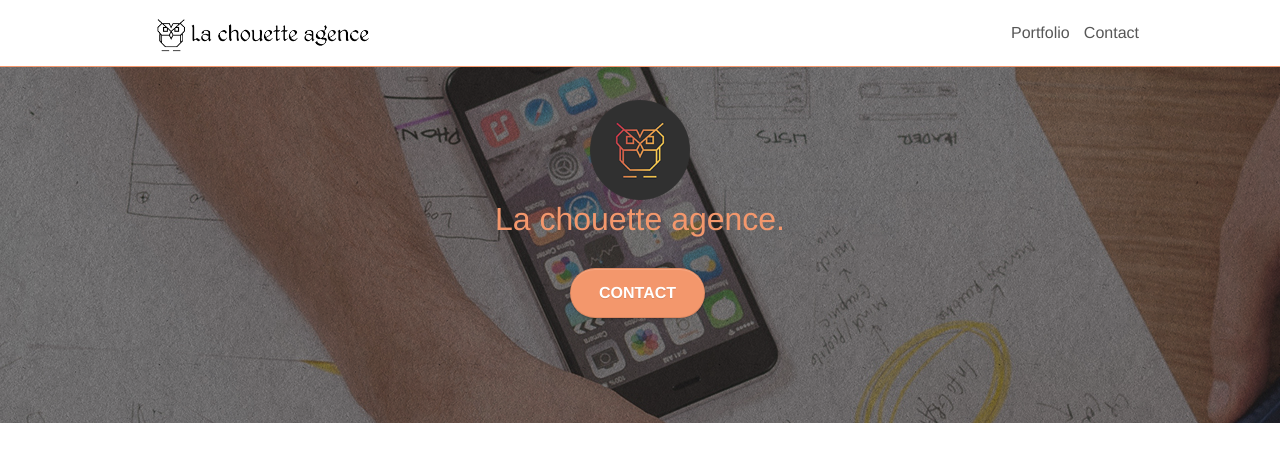
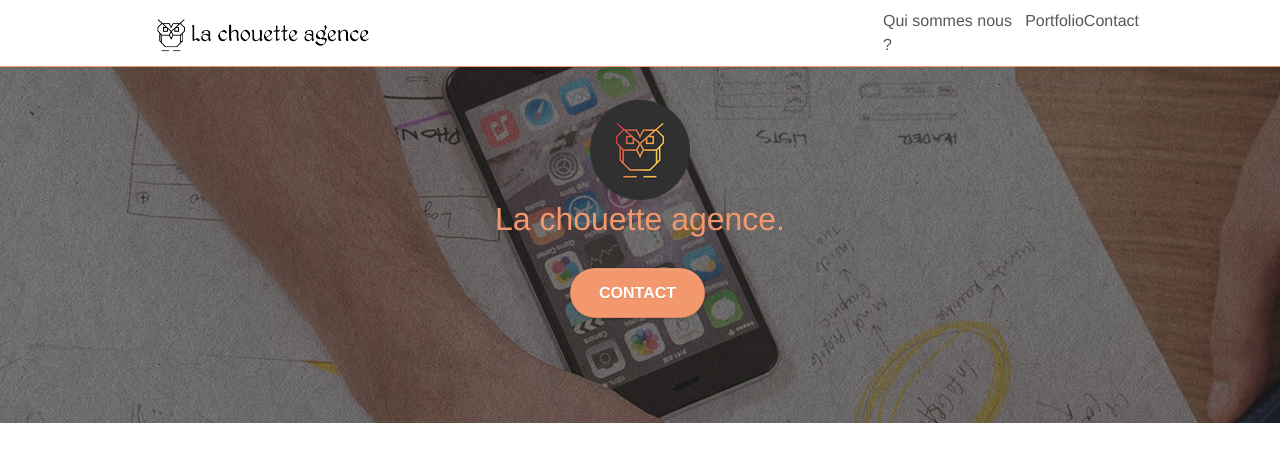
Before and after one commit to LabedJean/OC-Projet-4-rework, a plain HTML site: page index.html in a window 1280 px wide. Shown: the top 470 px of the page. Drawn offline with nearby package versions, Linux system fonts and the light colour scheme.

Commit message:
add: 'qui sommes nous ? '

```diff
--- a/index.html
+++ b/index.html
@@ -31,6 +31,7 @@
 				<a class="navbar-brand" href="index.html"><img src="img/la-chouette-agence.png" alt="bannière la chouette agence webdesign lyon " height="40" /></a>
 			</div>
 			<div class="link-container">
+					<a href="#whoarewe">Qui sommes nous ?</a>
 					<a href="#portfolio">Portfolio</a>
 				<a href="#contact">Contact</a>
 			</div>
@@ -60,7 +61,7 @@
 <!-- bloc-1-presentation END -->
 
 <!-- bloc-2-services -->
-<div class="bloc bgc-white l-bloc" id="bloc-2-services">
+<div class="bloc bgc-white l-bloc" id="whoarewe" >
 	<div class="container bloc-md">
 		<div class="row">
 			<div class="col-sm-12 subtitle-container">
--- a/style.css
+++ b/style.css
@@ -38,7 +38,7 @@
     height: 100vh
 }
 .link-container{
-    width: 10vw;
+    width: 20vw;
     display: flex;
     flex-direction: row;
     justify-content: space-between;
```
